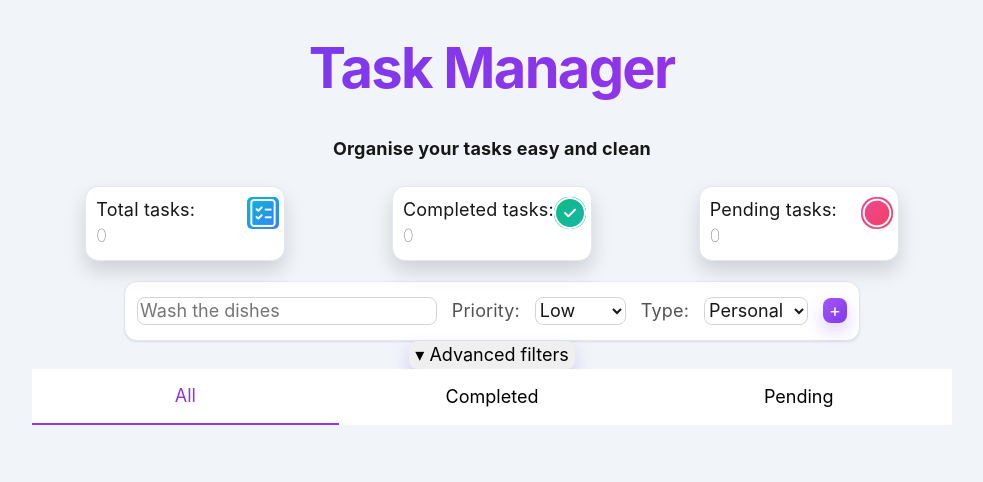
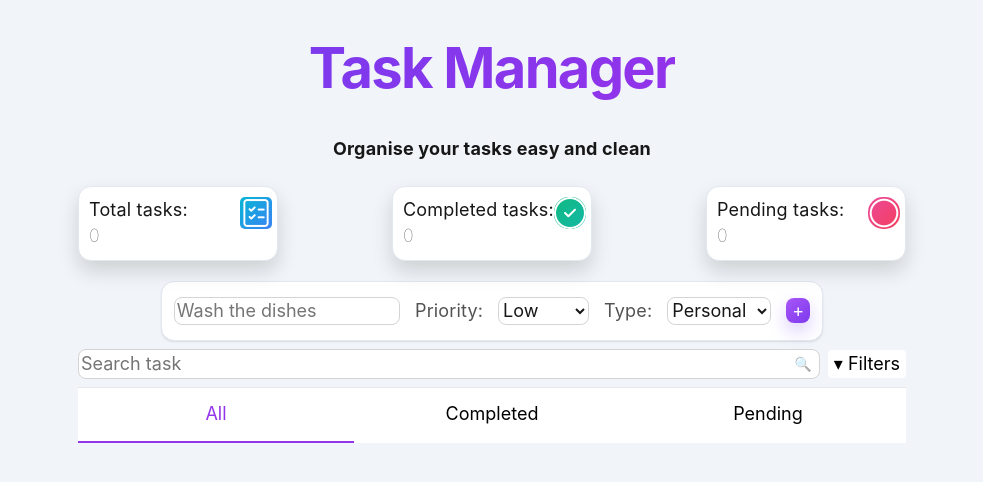
Before and after one commit to Reeeix/Task_manager, a React (Vite) app: page / in a window 1280 px wide. Shown: the top 482 px of the page, without its empty margins (148-1131 px from the left). Built offline with nearby package versions, Linux system fonts and the light colour scheme.

Commit message:
feat: add real-time task search with combined filter support

```diff
--- a/src/Components/TaskManager/FilterNav.css
+++ b/src/Components/TaskManager/FilterNav.css
@@ -1,24 +1,92 @@
 nav {
     display: flex;
-    justify-content: space-around;
-    height: 7svh;
-
+    flex-direction: column;
 }
 
-nav > button {
- width: 100%;
- background-color: white;
- border-radius: 0px;
- transition: ease-in;
- box-shadow: none;
+/* ── Top row: search + filters toggle ── */
+.filter-top-row {
+    display: flex;
+    align-items: center;
+    gap: 8px;
+    padding: 8px 0;
 }
 
-nav > button:focus,
-nav > button:focus-visible {
+.search-box {
+    flex: 1;
+    position: relative;
+    display: flex;
+    align-items: center;
+}
+
+.search-input {
+    width: 100%;
+    padding-right: 2rem;
+    box-sizing: border-box;
+}
+
+.search-icon {
+    position: absolute;
+    right: 8px;
+    pointer-events: none;
+    font-size: 14px;
+    opacity: 0.5;
+}
+
+.adv-toggle {
+    white-space: nowrap;
+    background-color: white;
+    box-shadow: none;
+    border-radius: 4px;
+}
+
+.adv-toggle--active {
+    color: var(--color-text-focus);
+    border-bottom: 2px solid var(--color-text-focus);
+}
+
+/* ── Advanced filters panel ── */
+.advanced-filters-panel {
+    display: flex;
+    flex-wrap: wrap;
+    gap: 6px;
+    padding: 6px 0;
+}
+
+.advanced-filters-panel button {
+    background-color: white;
+    box-shadow: none;
+    border-radius: 4px;
+}
+
+.activeAdvFilter {
+    border-bottom: 2px solid var(--color-text-focus);
+    color: var(--color-text-focus);
+}
+
+/* ── Tab row: All / Completed / Pending ── */
+.filter-tabs {
+    display: grid;
+    grid-template-columns: 1fr 1fr 1fr;
+    height: 7svh;
+    border-top: 1px solid #e5e7eb;
+}
+
+.filter-tabs button {
+    width: 100%;
+    background-color: white;
+    border-radius: 0;
+    border: none;
+    border-bottom: 2px solid transparent;
+    box-shadow: none;
+    transition: color 0.15s ease-in, border-color 0.15s ease-in;
+}
+
+.filter-tabs button:focus,
+.filter-tabs button:focus-visible {
     box-shadow: none;
 }
 
-nav > button.active {
+.filter-tabs button.active {
     border-bottom: 2px solid var(--color-text-focus);
     color: var(--color-text-focus);
 }
--- a/src/Components/TaskManager/FilterNav.jsx
+++ b/src/Components/TaskManager/FilterNav.jsx
@@ -1,28 +1,53 @@
 import "./FilterNav.css"
 
-const FilterNav = ({setFilter, filter}) => {
+const FilterNav = ({
+  setFilter, filter,
+  searchValue, setSearchValue,
+  priorityFilter, typeFilter,
+  showAdvancedFilters, setShowAdvancedFilters,
+  setPriorityFilter, setTypeFilter
+}) => {
+  const toggleFilter = (value, setter) => {
+    setter(prev => (prev === value ? "" : value));
+  }
+
   return (
     <nav>
+      <div className="filter-top-row">
+        <div className="search-box">
+          <input
+            className="search-input"
+            value={searchValue}
+            onChange={(e) => setSearchValue(e.target.value)}
+            placeholder="Search task"
+          />
+          <span className="search-icon">&#128269;</span>
+        </div>
         <button
-        className={filter === "all" ? "active" : ""}
-        onClick={() => setFilter("all")}
+          className={`adv-toggle${showAdvancedFilters ? " adv-toggle--active" : ""}`}
+          onClick={() => setShowAdvancedFilters(prev => !prev)}
         >
-        All
+          {showAdvancedFilters ? "▴ Filters" : "▾ Filters"}
         </button>
+      </div>
 
-        <button
-        className={filter === "completed" ? "active" : ""}
-        onClick={() => setFilter("completed")}
-        >
-        Completed
-        </button>
+      {showAdvancedFilters && (
+        <div className="advanced-filters-panel">
+          <button className={priorityFilter === "Low"      ? "activeAdvFilter" : ""} onClick={() => toggleFilter("Low",      setPriorityFilter)}>Low</button>
+          <button className={priorityFilter === "Medium"   ? "activeAdvFilter" : ""} onClick={() => toggleFilter("Medium",   setPriorityFilter)}>Medium</button>
+          <button className={priorityFilter === "High"     ? "activeAdvFilter" : ""} onClick={() => toggleFilter("High",     setPriorityFilter)}>High</button>
+          <button className={typeFilter === "Personal"     ? "activeAdvFilter" : ""} onClick={() => toggleFilter("Personal", setTypeFilter)}>Personal</button>
+          <button className={typeFilter === "Health"       ? "activeAdvFilter" : ""} onClick={() => toggleFilter("Health",   setTypeFilter)}>Health</button>
+          <button className={typeFilter === "Work"         ? "activeAdvFilter" : ""} onClick={() => toggleFilter("Work",     setTypeFilter)}>Work</button>
+          <button className={typeFilter === "Shopping"     ? "activeAdvFilter" : ""} onClick={() => toggleFilter("Shopping", setTypeFilter)}>Shopping</button>
+        </div>
+      )}
 
-        <button
-        className={filter === "pending" ? "active" : ""}
-        onClick={() => setFilter("pending")}
-        >
-        Pending
-        </button>
+      <div className="filter-tabs">
+        <button className={filter === "all"       ? "active" : ""} onClick={() => setFilter("all")}>All</button>
+        <button className={filter === "completed" ? "active" : ""} onClick={() => setFilter("completed")}>Completed</button>
+        <button className={filter === "pending"   ? "active" : ""} onClick={() => setFilter("pending")}>Pending</button>
+      </div>
     </nav>
   )
 }
--- a/src/Components/TaskManager/TaskCounter.css
+++ b/src/Components/TaskManager/TaskCounter.css
@@ -1,6 +1,6 @@
 .taskCounter {
     display: flex;
-    justify-content: space-around;
+    justify-content: space-between;
     height: fit-content;
     margin-bottom: 2.5svh;
 }
--- a/src/Components/TaskManager/TaskManager.css
+++ b/src/Components/TaskManager/TaskManager.css
@@ -1,3 +1,7 @@
+.task-manager-body {
+  padding: 0 5%;
+}
+
 ul {
   display: flex;
   flex-direction: column;
@@ -9,7 +13,3 @@ ul {
 ul p {
   font-size: 15px;
 }
-
-.activeAdvFilter {
-  border-bottom: 2px solid var(--color-text-focus);
-}
--- a/src/Components/TaskManager/TaskManager.jsx
+++ b/src/Components/TaskManager/TaskManager.jsx
@@ -1,5 +1,4 @@
 import Header from "../Header/Header";
-import AdvancedFilters from "./AdvancedFilters";
 import FilterNav from "./FilterNav";
 import TaskCounter from "./TaskCounter";
 import TaskInput from "./TaskInput";
@@ -36,6 +35,7 @@ const TaskManager = () => {
     const [typeFilter, setTypeFilter] = useState("");
     const [editingId, setEditingId] = useState("");
     const [editingValue, setEditingValue] = useState("");
+    const [searchValue, setSearchValue] = useState("");
 
     // Guarda automáticamente las tareas en localStorage
     // cada vez que cambia el estado tasks
@@ -51,14 +51,11 @@ const TaskManager = () => {
     // Por eso cuando el filtro es "all" y no hay otros filtros activos,
     // todas las tareas sobreviven al filtro.
     const filteredTasks = tasks.filter(task => {
-        if (filter === "completed" && !task.completed) return false;
-        if (filter === "pending" && task.completed) return false;
-        if (priorityFilter !== "" && task.priority !== priorityFilter) {
-        return false;
-        }
-        if (typeFilter !== "" && task.type !== typeFilter) {
-       return false;
-        }
+        if (filter === "completed" && !task.completed) {return false};
+        if (filter === "pending" && task.completed) {return false};
+        if (priorityFilter !== "" && task.priority !== priorityFilter) {return false};
+        if (typeFilter !== "" && task.type !== typeFilter) {return false};
+        if (searchValue !== "" && !task.taskName.toLowerCase().includes(searchValue.toLowerCase())) {return false}
          return true;
         })
 
@@ -118,7 +115,7 @@ const TaskManager = () => {
 };
     //Renderizamos todo
   return (
-    <div>
+    <div className="task-manager-body">
        <Header/>
        <TaskCounter tasks={tasks}/>
        <TaskInput
@@ -130,14 +127,17 @@ const TaskManager = () => {
        type={type}
        setType={setType}
        />
-       <AdvancedFilters
+       <FilterNav
+       setFilter={setFilter}
+       filter={filter}
+       searchValue={searchValue}
+       setSearchValue={setSearchValue}
+       priorityFilter={priorityFilter}
+       typeFilter={typeFilter}
+       showAdvancedFilters={showAdvancedFilters}
+       setShowAdvancedFilters={setShowAdvancedFilters}
        setPriorityFilter={setPriorityFilter}
-       setShowAdvancedFilters={setShowAdvancedFilters}
-       setTypeFilter={setTypeFilter}
-       showAdvancedFilters={showAdvancedFilters}
-       typeFilter={typeFilter}
-       priorityFilter={priorityFilter}/>
-       <FilterNav setFilter={setFilter} filter={filter}/>
+       setTypeFilter={setTypeFilter}/>
        <TaskList
        toggleComplete={toggleComplete}
        filteredTasks={filteredTasks}
```
